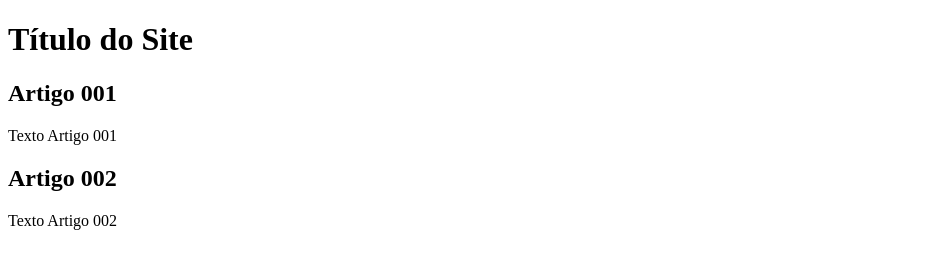
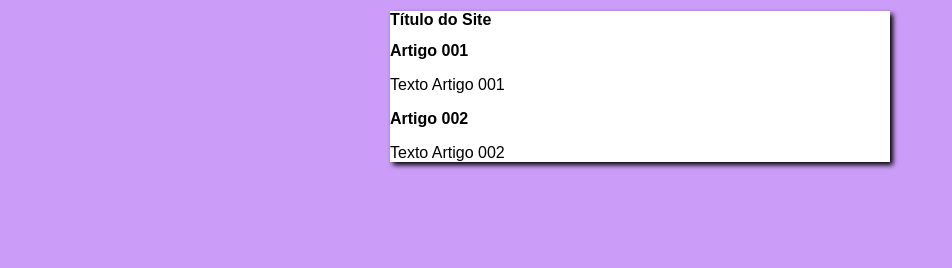
Before and after one commit to marciodaniloms/projeto-site, a plain HTML site: page index.html in a window 1280 px wide. Shown: the whole page, without its empty margins (0-952 px from the left). Drawn offline with Linux system fonts and the light colour scheme.

Commit message:
iniciei o design

```diff
--- /dev/null
+++ b/estilos/style.css
@@ -0,0 +1,16 @@
+*{
+    font-family: Arial, Helvetica, sans-serif;
+    font-size: 16px;
+}
+
+body{
+    background-color: rgb(204, 157, 248);
+}
+
+main{
+    background-color: white;
+    width: 500px;
+    margin: auto;
+    padding 10px;
+    box-shadow:3px 3px 5px rgba(0, 0, 0, 473);
+}
--- a/index.html
+++ b/index.html
@@ -5,6 +5,7 @@
     <meta http-equiv="X-UA-Compatible" content="IE=edge">
     <meta name="viewport" content="width=device-width, initial-scale=1.0">
     <title>Titulo do Site</title>
+    <link rel="stylesheet" href="estilos/style.css">
 </head>
 <body>
     <main>
```
